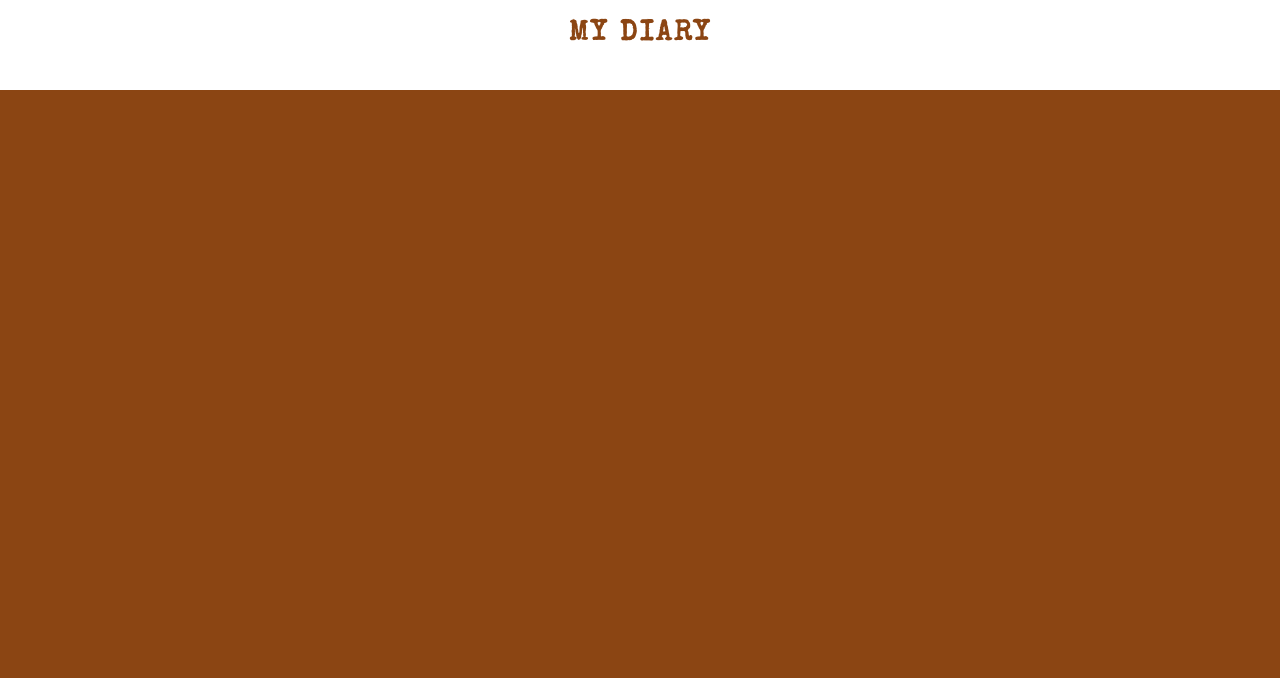
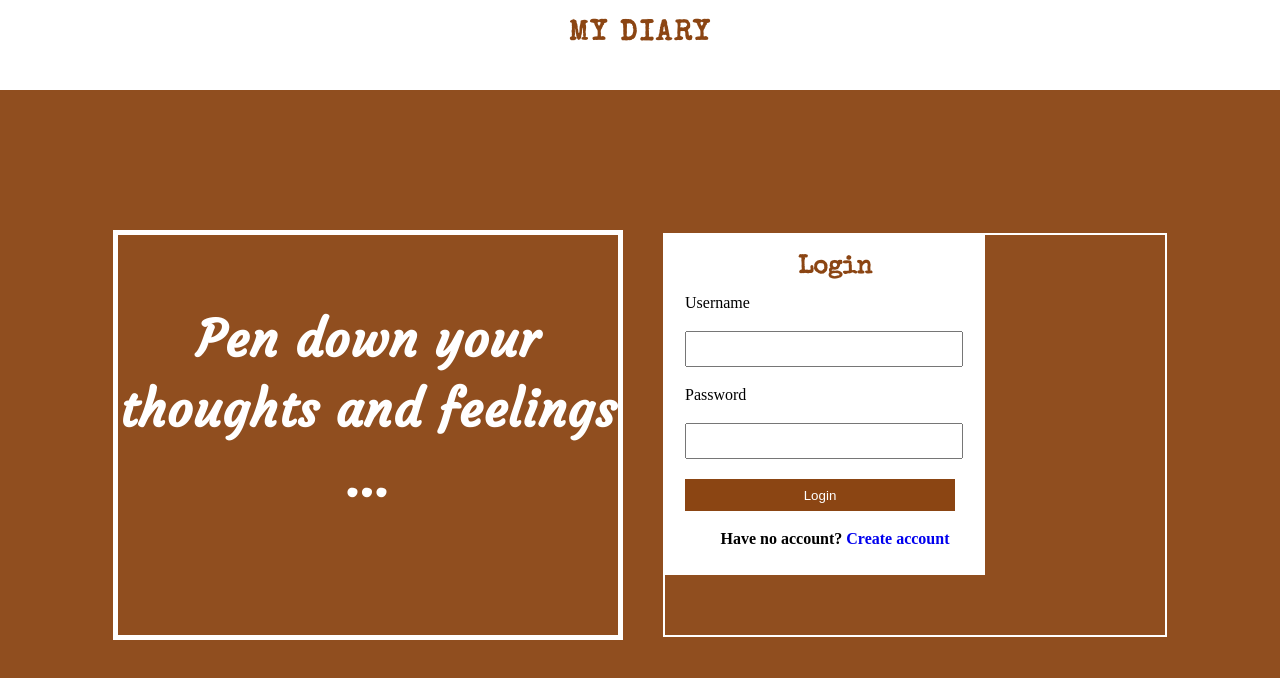
Before and after one commit to nakimera/My-Diary, a plain HTML site: page UI/index.html in a window 1280 px wide. Drawn offline with nearby package versions, Linux system fonts and the light colour scheme.

Commit message:
login form

```diff
--- a/UI/index.html
+++ b/UI/index.html
@@ -13,5 +13,25 @@
     <header>
         <a href="index.html" class="header-brand">My Diary</a>
     </header>
-
+    <div class="container">
+        <div class="left">
+            <h1>Pen down your thoughts and feelings ...</h1>
+        </div>
+        <div class="right">
+            <form class="login">
+                <fieldset>
+                        <h2>Login</h2>
+                        <label>Username</label>
+                        <input type="text" class="input">
+                        <label>Password</label>
+                        <input type="password">
+                        <button type="submit" class="btnlogin">Login</button>
+                        <h3>
+                            Have no account?
+                            <a href="signup.html">Create account</span>
+                        </h3>
+                    </fieldset>
+            </form>
+        </div>
+    </div>
 </body>
--- a/UI/style.css
+++ b/UI/style.css
@@ -107,7 +107,7 @@ input, select {
 }
 
 body {
-    background-color: saddlebrown;
+    background-color: rgb(139, 69, 19, 0.95);
 }
 
 header{
@@ -115,6 +115,7 @@ header{
     width: 100%;
     height: 70px;
     padding-top: 20px;
+    position: fixed;
 }
 
 header .header-brand {
@@ -128,3 +129,71 @@ header .header-brand {
     margin: 0 auto;
     text-align: center;
 }
+
+.container {
+    display: flex;
+    flex-flow: row wrap;
+    height: calc(100vh + 70px);
+    justify-content: center;
+    align-items: center;
+}
+
+.container > div {
+    width: 500px;
+    height: 400px;
+    margin: 20px;
+}
+
+.left  {
+    border: solid 5px white;
+}
+
+h1 {
+    font-size: 50px;
+    text-align: center;
+    color: white;
+    font-weight: 980;
+    font-family: 'Courgette', cursive;
+    line-height: 70px;
+    letter-spacing: 1px;
+    padding-top: 70px;
+}
+
+.right {
+    border: solid white 2px;
+}
+
+form {
+    padding: 20px 0 20px 20px;
+    width: 300px;
+    height: 300px;
+    background-color: white;
+    justify-content: center;
+}
+
+input {
+    width: 90%;
+    height: 30px;
+    margin: 20px 0;
+}
+
+h2 {
+    font-size: 25px;
+    color: saddlebrown;
+    font-family: 'Special Elite', cursive;
+    padding-bottom: 15px;
+    text-align: center;
+}
+
+.btnlogin {
+    background-color: saddlebrown;
+    width: 90%;
+    height: 32px;
+    color: white;
+    border: 0px;
+    margin-bottom: 20px;
+}
+
+h3 {
+    text-align: center;
+}
```
